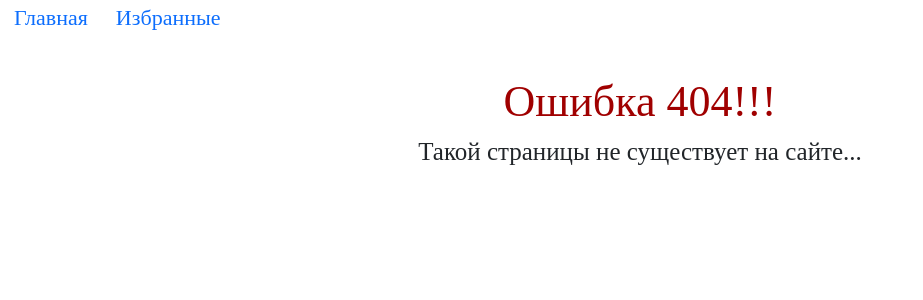
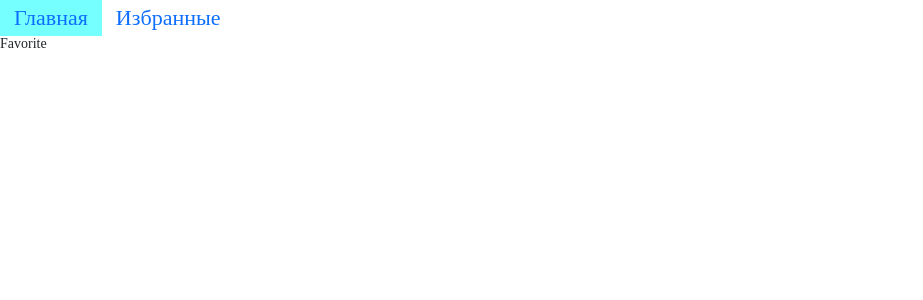
Before and after one commit to VladislavPixel/hackathon2-project, a React (Create React App) app: page /favorites in a window 1280 px wide. Before the commit this address led to /notfaund. Shown: the top 300 px of the page, without its empty margins (0-923 px from the left). Built offline with nearby package versions, Linux system fonts and the light colour scheme.

Commit message:
navBar update

```diff
--- a/src/App.js
+++ b/src/App.js
@@ -3,12 +3,14 @@ import { Route, Switch, Redirect } from 'react-router-dom'
 import NavBar from './components/navBar.jsx'
 import HomePage from './layots/homePage.jsx'
 import NotFaundPage from './layots/notFaundPage.jsx'
+import Favorites from './layots/favorites.jsx'
 
 function App() {
 	return (
 		<React.Fragment>
 				<NavBar />
 				<Switch>
+					<Route path="/favorites" component={Favorites} />
 					<Route path="/" exact component={HomePage} />
 					<Route path="/notfaund" component={NotFaundPage} />
 					<Redirect to="/notfaund" />
--- a/src/components/button.jsx
+++ b/src/components/button.jsx
@@ -1,6 +1,6 @@
 import React from "react"
 
-const Button = ({color, nameBtn, typeForm}) => {
+const Button = ({func, color, nameBtn, typeForm}) => {
 	function getFormBtn(form){
 		const styles = {fontSize: '20px',}
 		if(form === 'sharp'){
@@ -8,7 +8,7 @@ const Button = ({color, nameBtn, typeForm}) => {
 		}
 		return styles
 	}
-	return <button style = {getFormBtn(typeForm)} type="button" className={`btn btn-${color}`}>{nameBtn}</button>
+	return <button onClick = {func} style = {getFormBtn(typeForm)} type="button" className={`btn btn-${color}`}>{nameBtn}</button>
 }
 
 export default Button
--- a/src/components/developerСard.jsx
+++ b/src/components/developerСard.jsx
@@ -1,8 +1,13 @@
 import React from 'react'
 import Button  from './button.jsx'
 import Badge from './badge.jsx'
+import { useHistory } from 'react-router-dom'
 
 const DeveloperCard = ({_id, name, surname, age, photo, infoAboutMe}) => {
+	const history = useHistory()
+	function openDeveloper(){
+		history.push(`/developerId:${_id}`)
+	}
 	return(
 		<div className="card-developer">
 			<div className="card-developer__column">
@@ -15,7 +20,7 @@ const DeveloperCard = ({_id, name, surname, age, photo, infoAboutMe}) => {
 				<div className="card-developer__age">{`Возраст: ${age}`}</div>
 				<div className="card-developer__info">{infoAboutMe}</div>
 				<div className="card-developer__btns">
-					<Button color = 'primary' nameBtn = "Открыть" typeForm = 'rounded' />
+					<Button func = {openDeveloper} color = 'primary' nameBtn = "Открыть" typeForm = 'rounded' />
 					<Button color = 'success' nameBtn = "Добавить в избранное" typeForm = 'sharp' />
 				</div>
 			</div>
--- a/src/components/navBar.jsx
+++ b/src/components/navBar.jsx
@@ -1,16 +1,25 @@
-import React from 'react'
+import React, {useState} from 'react'
 import '../style/navBar.css'
 import { Link } from 'react-router-dom'
 
 const NavBar = () => {
+	const [currentPage, setCurrentPage] = useState(1)
+	const links = [
+		{_id: 1, text: 'Главная', path: '/'},
+		{_id: 2, text: 'Избранные', path: '/favorites'}
+	]
+	const handlerUpdateCurrentPage = (id) => {
+		setCurrentPage(id)
+	}
 	return(
 		<ul className="nav">
-			<li className="nav-item">
-				<Link className="nav-link" to="/">Главная</Link>
-			</li>
-			<li className="nav-item">
-				<Link className="nav-link" to="/favorites">Избранные</Link>
-			</li>
+			{links.map((el, i, arr) => {
+				return(
+					<li key = {el._id} className="nav-item">
+						<Link onClick = {() => handlerUpdateCurrentPage(el._id)} className={"nav-link" + (currentPage === el._id ? ' active' : '')} to={el.path}>{el.text}</Link>
+					</li>
+				)
+			})}
 		</ul>
 	)
 }
--- /dev/null
+++ b/src/layots/favorites.jsx
@@ -0,0 +1,7 @@
+import React from 'react'
+
+const Favorites = () => {
+	return <h2>Favorite</h2>
+}
+
+export default Favorites
--- a/src/style/navBar.css
+++ b/src/style/navBar.css
@@ -1,3 +1,6 @@
 .nav-link{
 	font-size: 22px;
 }
+.nav-link.active{
+	background: rgb(118, 255, 255);
+}
```
